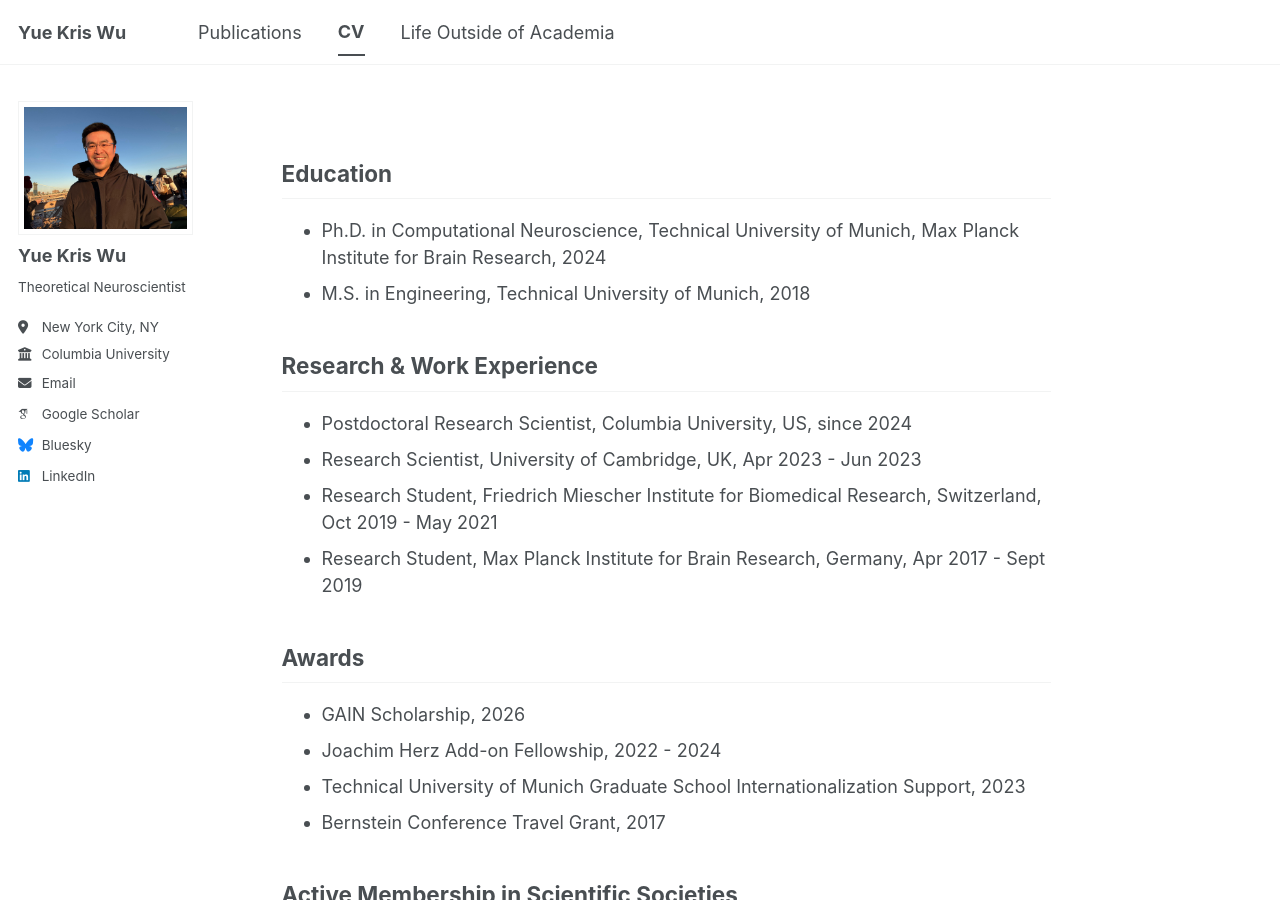
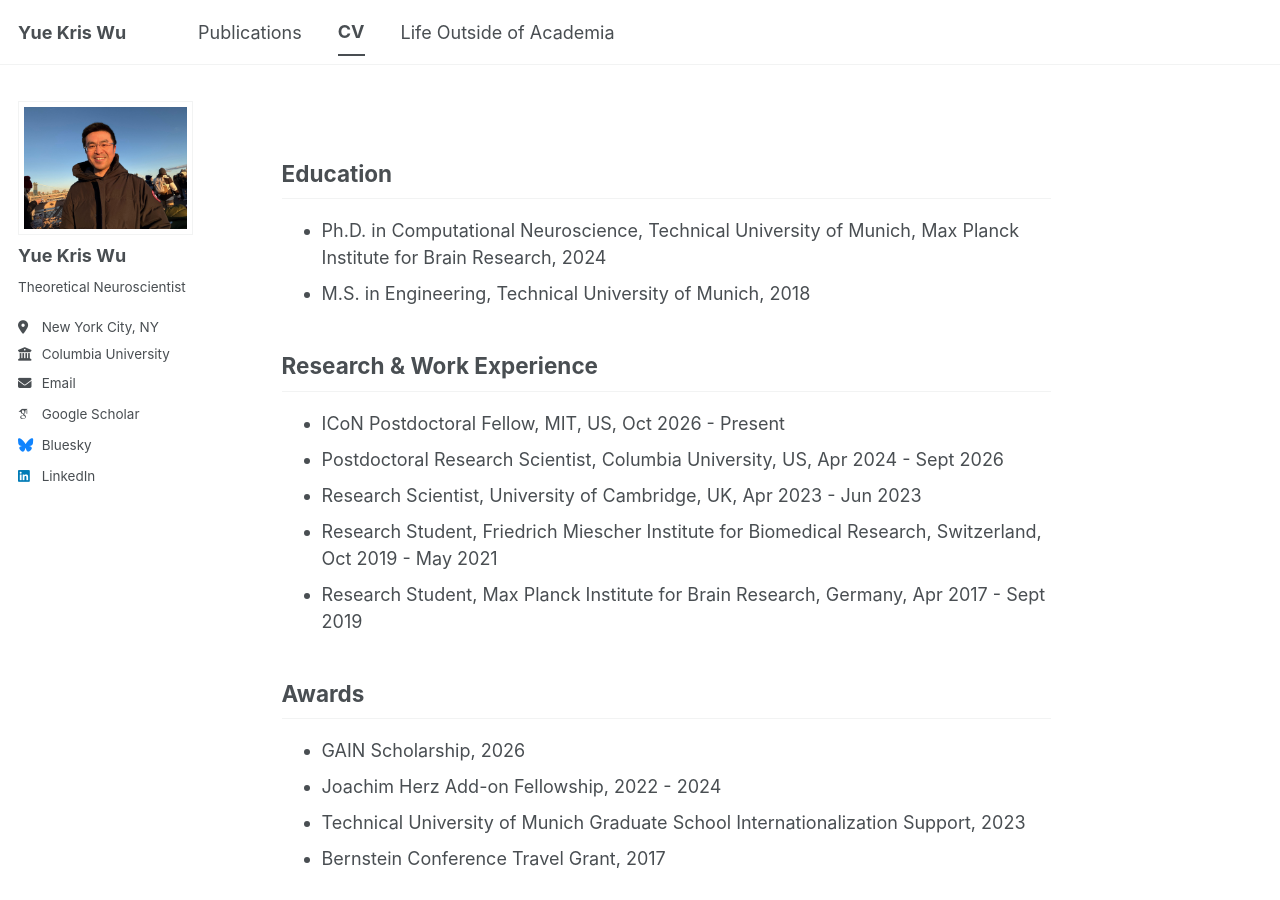
Before and after one commit to yuekriswu/yuekriswu.github.io, a Jekyll site: the page built from _pages/cv.md, in a window 1280 px wide and 900 px high. Built offline with Jekyll 4.4.1, drawn with Linux system fonts in a browser that asks for light colours; some web fonts are replaced; a script bundle is joined from its source files by our own code; library files that are not in the unit come from our copies.

Commit message:
Update CV with new postdoctoral positions

```diff
--- a/_pages/cv.md
+++ b/_pages/cv.md
@@ -14,7 +14,8 @@ Education
 
 Research & Work Experience
 ------
-* Postdoctoral Research Scientist, Columbia University, US, since 2024
+* ICoN Postdoctoral Fellow, MIT, US, Oct 2026 - Present
+* Postdoctoral Research Scientist, Columbia University, US, Apr 2024 - Sept 2026
 * Research Scientist, University of Cambridge, UK, Apr 2023 - Jun 2023
 * Research Student, Friedrich Miescher Institute for Biomedical Research, Switzerland, Oct 2019 - May 2021
 * Research Student, Max Planck Institute for Brain Research, Germany, Apr 2017 - Sept 2019
```
